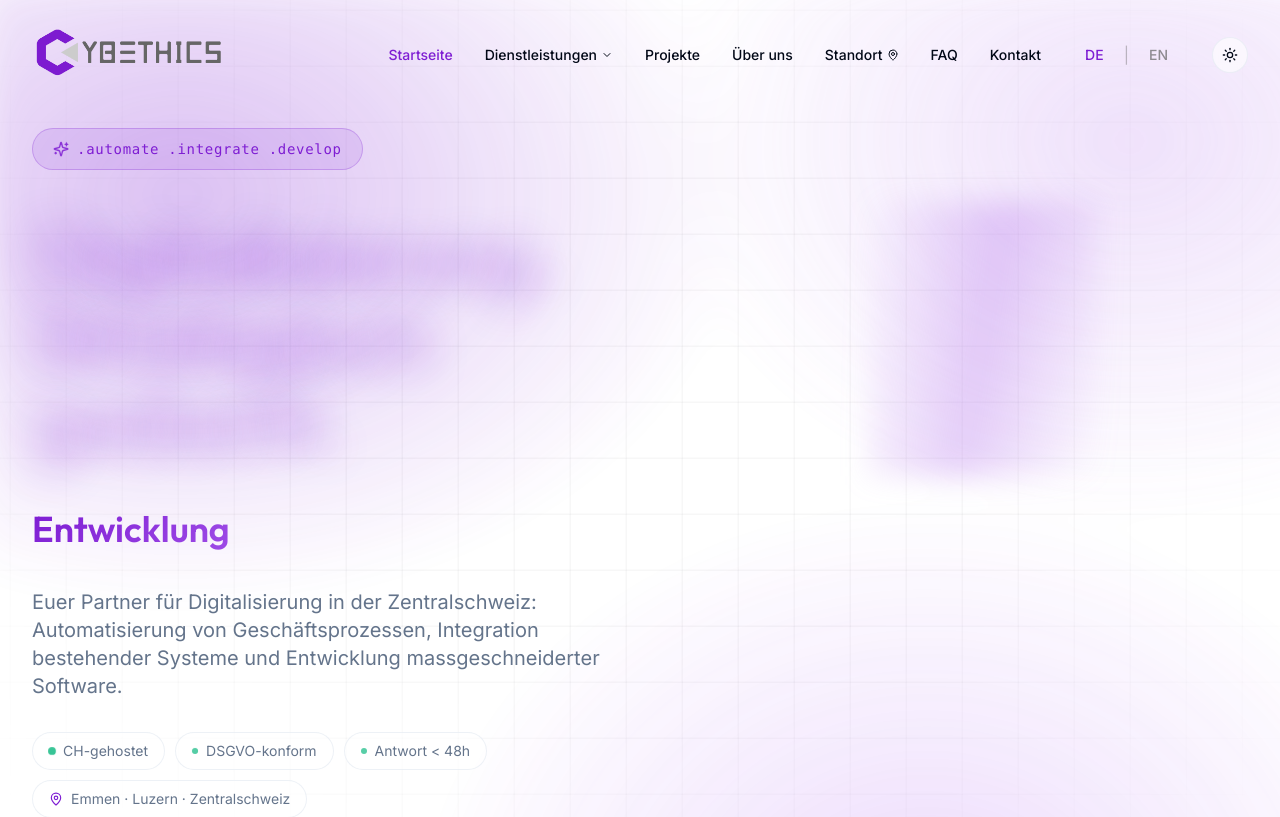
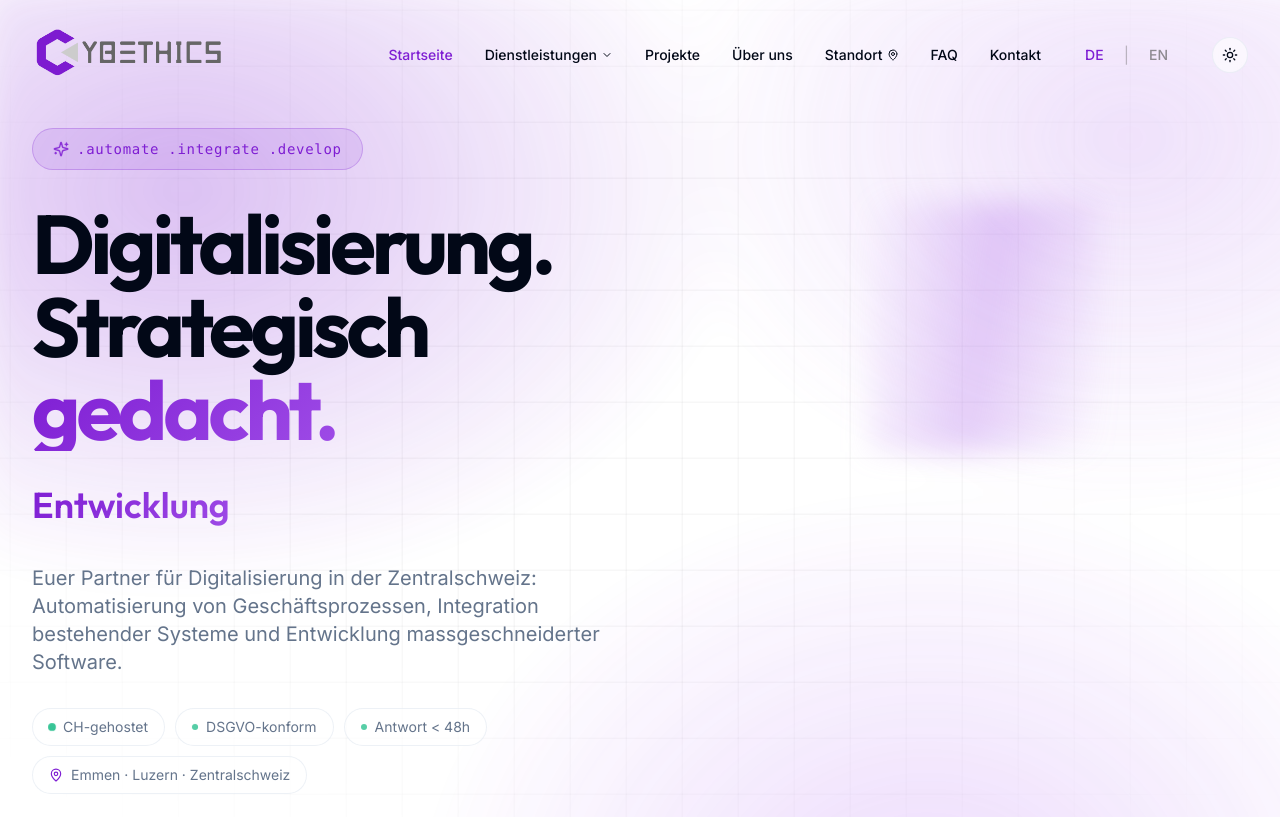
Before and after one commit to theEthicalDev/cybethics-bridge, a React (Vite) app: page / in a window 1280 px wide. Shown: the top 817 px of the page. Built offline with nearby package versions, Linux system fonts and the light colour scheme.

Commit message:
Changes
Co-authored-by: theEthicalDev <128940010+theEthicalDev@users.noreply.github.com>

```diff
--- a/src/components/HeroSection.tsx
+++ b/src/components/HeroSection.tsx
@@ -170,11 +170,11 @@ const HeroSection: React.FC = () => {
             </div>
 
             {/* Headline, word by word */}
-            <h1 className="title-sweep relative mb-0 leading-[0.98] text-balance text-5xl sm:text-7xl lg:text-[5.2rem] font-bold tracking-tighter">
+            <h1 className="hero-title title-sweep relative mb-0 leading-[0.98] text-balance text-5xl sm:text-7xl lg:text-[5.2rem] font-bold tracking-tighter">
               {titleWords.map((word, i) => (
                 <span
                   key={`${word}-${i}`}
-                  className="hero-word mr-[0.25em]"
+                  className={`hero-word mr-[0.25em] ${i === titleWords.length - 1 ? 'hero-accent' : ''}`}
                   style={{ animationDelay: `${250 + i * 110}ms` }}
                 >
                   {word}
--- a/src/index.css
+++ b/src/index.css
@@ -519,6 +519,21 @@
     opacity: 0.035;
   }
 
+  /* Hero headline: solid, readable (overrides global gradient h1) */
+  .hero-title {
+    background: none;
+    -webkit-text-fill-color: currentColor;
+    color: hsl(var(--foreground));
+    text-shadow: none;
+    padding: 0;
+  }
+  .hero-title .hero-accent {
+    background: var(--gradient-primary);
+    -webkit-background-clip: text;
+    background-clip: text;
+    -webkit-text-fill-color: transparent;
+  }
+
   /* ---------- Hero: bold background layers ---------- */
   .hero-aurora {
     background:
```
